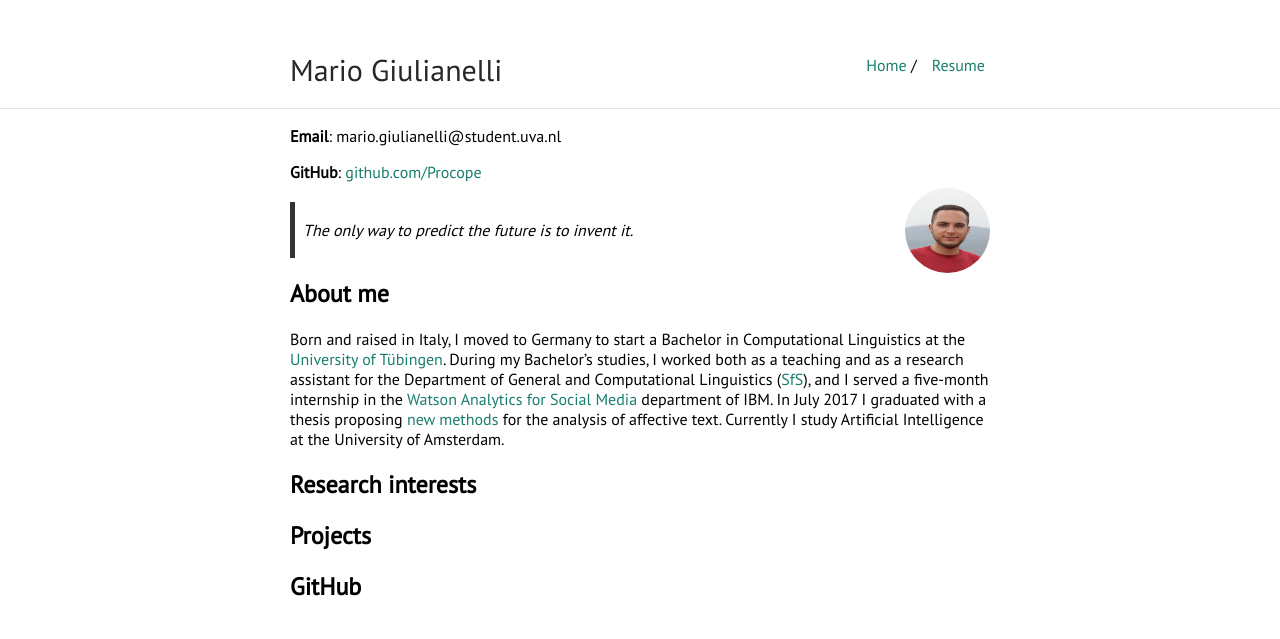
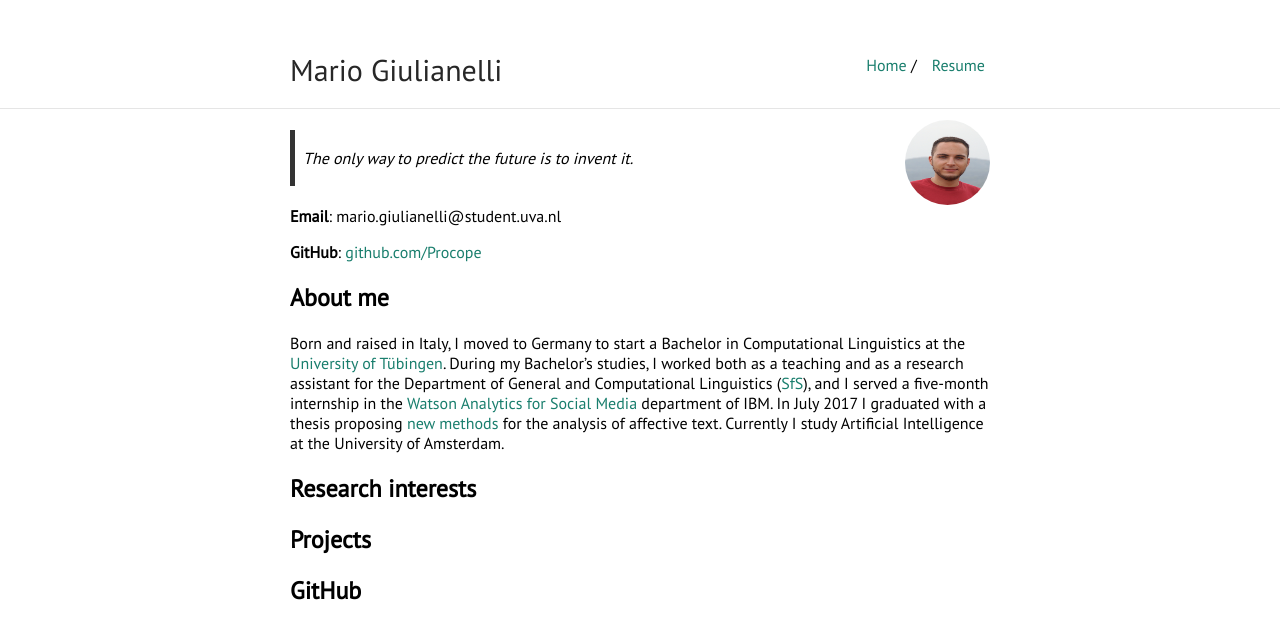
Before and after one commit to glnmario/glnmario.github.io, a Jekyll site: the page built from index.md, in a window 1280 px wide. Shown: the top 639 px of the page. Built offline with Jekyll 4.4.1, drawn with Linux system fonts in a browser that asks for light colours.

Commit message:
Update index.md

```diff
--- a/index.md
+++ b/index.md
@@ -2,12 +2,12 @@
 layout: default
 ---
 
+<img class="profile-picture" src="me.JPG">
+> The only way to predict the future is to invent it.
+
 **Email**: mario.giulianelli@student.uva.nl
 
 **GitHub**: [github.com/Procope]()
-
-<img class="profile-picture" src="me.JPG">
-> The only way to predict the future is to invent it.
 
 ## About me
 Born and raised in Italy, I moved to Germany to start a Bachelor in Computational Linguistics at the [University of Tübingen](https://www.uni-tuebingen.de/en/university/profile/history-of-the-university.html).
```
